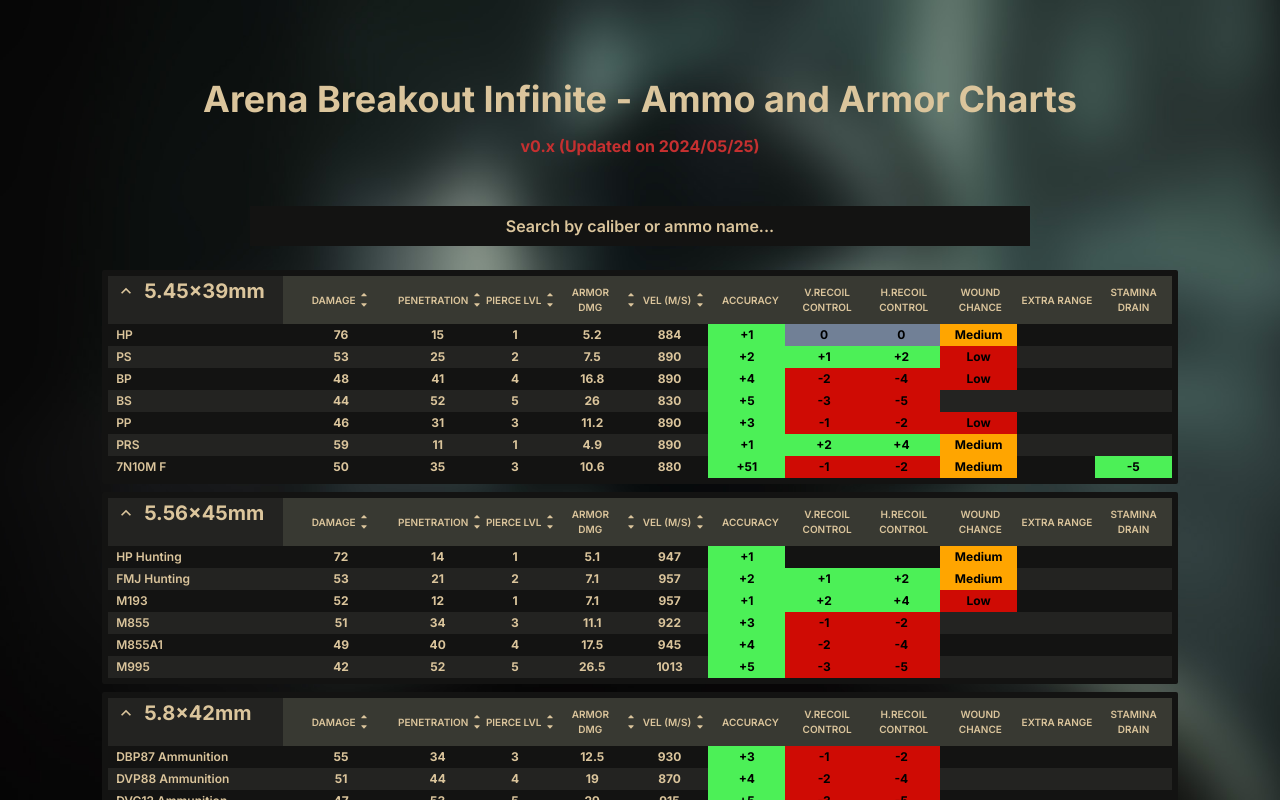
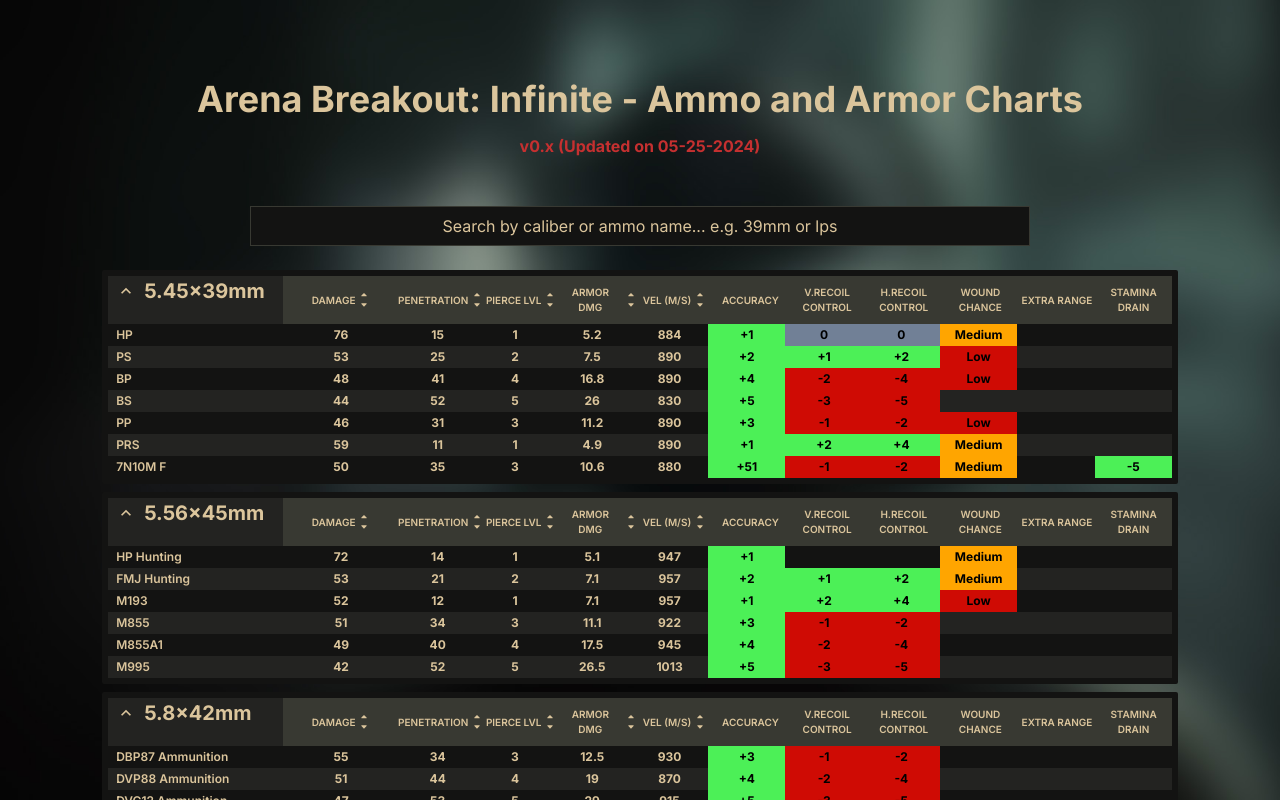
Before and after one commit to NicolaGenesin/abi-ammo, a Next.js app: page / in a window 1280 px wide. Built offline with nearby package versions, Linux system fonts and the light colour scheme.

Commit message:
Minor tweaks

```diff
--- a/pages/index.tsx
+++ b/pages/index.tsx
@@ -65,7 +65,7 @@
         <meta
           name="description"
           content={
-            "Arena Breakout Infinite Ammo and Armor Charts created by Filod 🙌"
+            "Arena Breakout: Infinite Ammo and Armor Charts created by Filod 🙌"
           }
         />
 
@@ -73,13 +73,13 @@
         <meta
           itemProp="name"
           content={
-            "abi-ammo.com 🎮 | The definitive Arena Breakout Infinite Ammo charts v0.x"
+            "abi-ammo.com 🎮 | The definitive Arena Breakout: Infinite Ammo charts v0.x"
           }
         />
         <meta
           itemProp="description"
           content={
-            "Arena Breakout Infinite Ammo and Armor Charts created by Filod 🙌"
+            "Arena Breakout: Infinite Ammo and Armor Charts created by Filod 🙌"
           }
         />
         {/* <meta itemProp="image" content="http://eft-ammo.com/assets/og-02.jpg" /> */}
@@ -90,13 +90,13 @@
         <meta
           property="og:title"
           content={
-            "abi-ammo.com 🎮 | The definitive Arena Breakout Infinite Ammo charts v0.x"
+            "abi-ammo.com 🎮 | The definitive Arena Breakout: Infinite Ammo charts v0.x"
           }
         />
         <meta
           property="og:description"
           content={
-            "Arena Breakout Infinite Ammo and Armor Charts created by Filod 🙌"
+            "Arena Breakout: Infinite Ammo and Armor Charts created by Filod 🙌"
           }
         />
         {/* <meta name="og:image" content="http://eft-ammo.com/assets/og-02.jpg" /> */}
@@ -108,13 +108,13 @@
         <meta
           name="twitter:title"
           content={
-            "abi-ammo.com 🎮 | The definitive Arena Breakout Infinite Ammo charts v0.x"
+            "abi-ammo.com 🎮 | The definitive Arena Breakout: Infinite Ammo charts v0.x"
           }
         />
         <meta
           name="twitter:description"
           content={
-            "Arena Breakout Infinite Ammo and Armor Charts created by Filod 🙌"
+            "Arena Breakout: Infinite Ammo and Armor Charts created by Filod 🙌"
           }
         />
         {/* <meta
@@ -124,7 +124,7 @@
       </Head>
       <main className={`${inter.className}`}>
         <Box pt="48px">
-          <Center pb="48px">
+          <Center>
             <VStack>
               <Text
                 textAlign="center"
@@ -134,7 +134,7 @@
                 mt="24px"
                 as="h1"
               >
-                Arena Breakout Infinite - Ammo and Armor Charts
+                Arena Breakout: Infinite - Ammo and Armor Charts
               </Text>
               <Text
                 color="red.600"
@@ -142,7 +142,7 @@
                 textAlign="center"
                 fontWeight="bold"
               >
-                v0.x (Updated on 2024/05/25)
+                v0.x (Updated on 05-25-2024)
                 {/* | created by{" "}
                 <Link
                   href="https://www.eft-ammo.com"
@@ -156,19 +156,19 @@
             </VStack>
           </Center>
         </Box>
-        <Center>
+        <Center pt="48px" pb="96px">
           <VStack>
             <Input
               type="text"
-              placeholder="Search by caliber or ammo name..."
+              placeholder="Search by caliber or ammo name... e.g. 39mm or lps"
               value={searchQuery}
               onChange={(e) => setSearchQuery(e.target.value)}
               maxW={"780px"}
               borderRadius={"none"}
               bg={"vulcan.900"}
               color={"tarkovYellow.100"}
-              fontWeight={"semibold"}
-              borderColor={"vulcan.900"}
+              fontWeight={"normal"}
+              borderColor={"vulcan.800"}
               _placeholder={{ color: "tarkovYellow.100", textAlign: "center" }}
               mb={4}
             />
```
